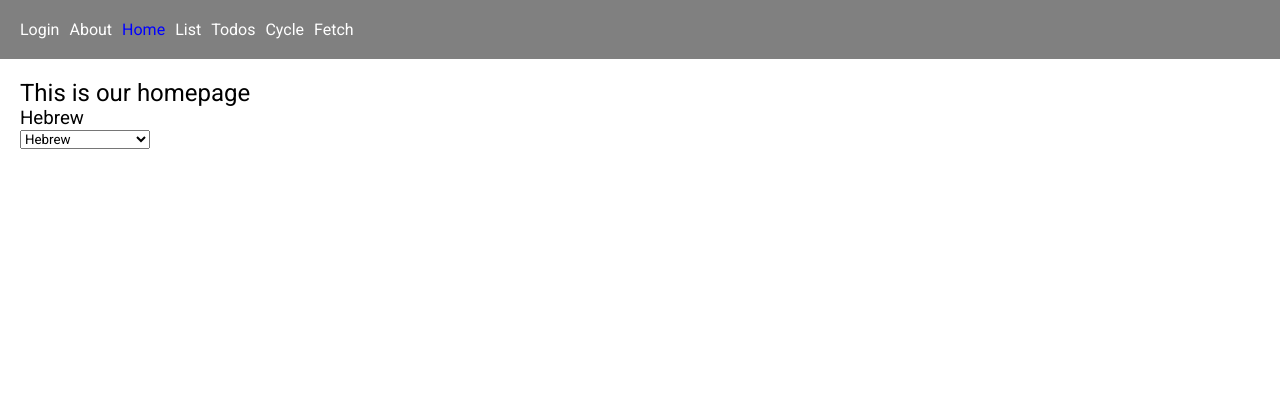
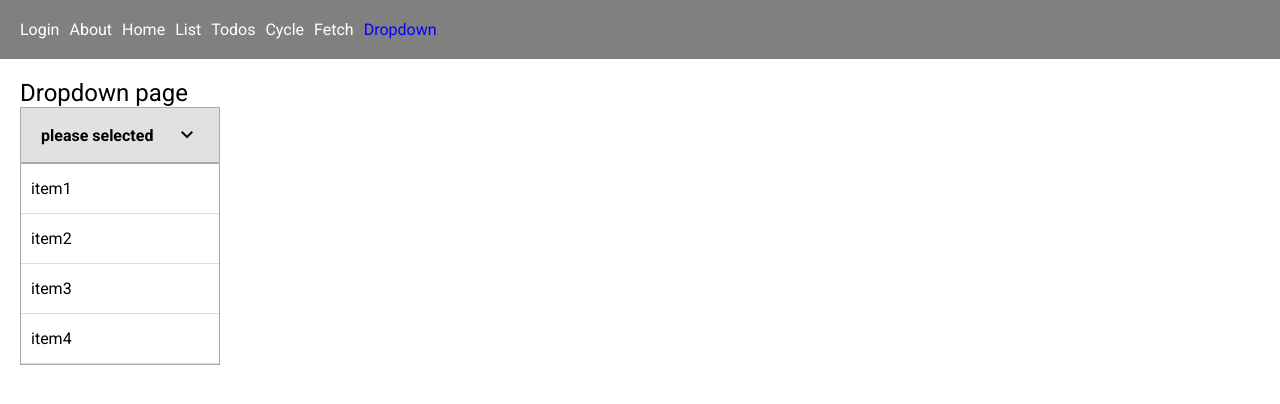
Before and after one commit to zadahead/IAI-React-6-2025, a React (Vite) app: page /dropdown in a window 1280 px wide. Before the commit this address led to /. Shown: the top 404 px of the page. Built offline with nearby package versions, Linux system fonts and the light colour scheme.

Commit message:
dropdown css

```diff
--- a/src/App.jsx
+++ b/src/App.jsx
@@ -7,6 +7,7 @@ import { Todos } from "./pages/todos/Todos";
 import { Cycle } from "./pages/cycle/Cycle";
 import { FetchPage } from "./pages/fetch/FetchPage";
 import { LoginPage, LoginPageUncontrolled } from "./pages/login/LoginPage";
+import { DropdownPage } from "./pages/dropdown/DropdownPage";
 
 export const App = () => {
     return (
@@ -19,6 +20,7 @@ export const App = () => {
                 <NavLink to="/todos">Todos</NavLink>
                 <NavLink to="/cycle">Cycle</NavLink>
                 <NavLink to="/fetch">Fetch</NavLink>
+                <NavLink to="/dropdown">Dropdown</NavLink>
             </div>
             <div className="content">
                 <Routes>
@@ -29,6 +31,7 @@ export const App = () => {
                     <Route path="/todos" element={<Todos />}></Route>
                     <Route path="/cycle" element={<Cycle />}></Route>
                     <Route path="/fetch" element={<FetchPage />}></Route>
+                    <Route path="/dropdown" element={<DropdownPage />}></Route>
                     <Route path="*" element={<Navigate to="/" />}></Route>
                 </Routes>
             </div>
--- /dev/null
+++ b/src/UIKit/Elements/dropdown/Dropdown.jsx
@@ -0,0 +1,19 @@
+import { Icon } from '../Icon';
+import './dropdown.css';
+
+export const Dropdown = () => {
+    return (
+        <div className="dropdown">
+            <div className="trigger">
+                <div className="selected_value">please selected</div>
+                <Icon i="keyboard_arrow_down" />
+            </div>
+            <ul className='list'>
+                <li className='list_item'>item1</li>
+                <li className='list_item'>item2</li>
+                <li className='list_item'>item3</li>
+                <li className='list_item'>item4</li>
+            </ul>
+        </div>
+    )
+}
--- /dev/null
+++ b/src/UIKit/Elements/dropdown/dropdown.css
@@ -0,0 +1,49 @@
+.dropdown {
+    max-width: 200px;
+    position: relative;
+}
+
+.dropdown .trigger {
+    border: 1px solid #aaa;
+    background-color: #e1e1e1;
+    display: flex;
+    align-items: center;
+    justify-content: space-between;
+    padding: 15px 20px;
+}
+
+.dropdown .trigger:hover {
+    background-color: #bbb;
+    cursor: pointer;
+}
+
+.dropdown .trigger:active {
+    background-color: #aaa;
+}
+
+.dropdown .selected_value {
+    font-weight: bold;
+}
+
+
+.dropdown .list {
+    border: 1px solid #aaa;
+    margin: 0;
+    padding-left: 0;
+    position: absolute;
+    box-sizing: border-box;
+    width: 100%;
+}
+
+.dropdown .list .list_item {
+    display: flex;
+    margin: 0;
+    padding: 15px 10px;
+    border-bottom: 1px solid #ddd;
+    background-color: #fff;
+}
+
+.dropdown .list .list_item:hover {
+    background-color: #eee;
+    cursor: pointer;
+}
--- /dev/null
+++ b/src/pages/dropdown/DropdownPage.jsx
@@ -0,0 +1,11 @@
+import { Dropdown } from "../../UIKit/Elements/dropdown/Dropdown"
+
+export const DropdownPage = () => {
+    return (
+        <div>
+            <h2>Dropdown page</h2>
+            <Dropdown />
+            <h2>iii</h2>
+        </div>
+    )
+}
```
